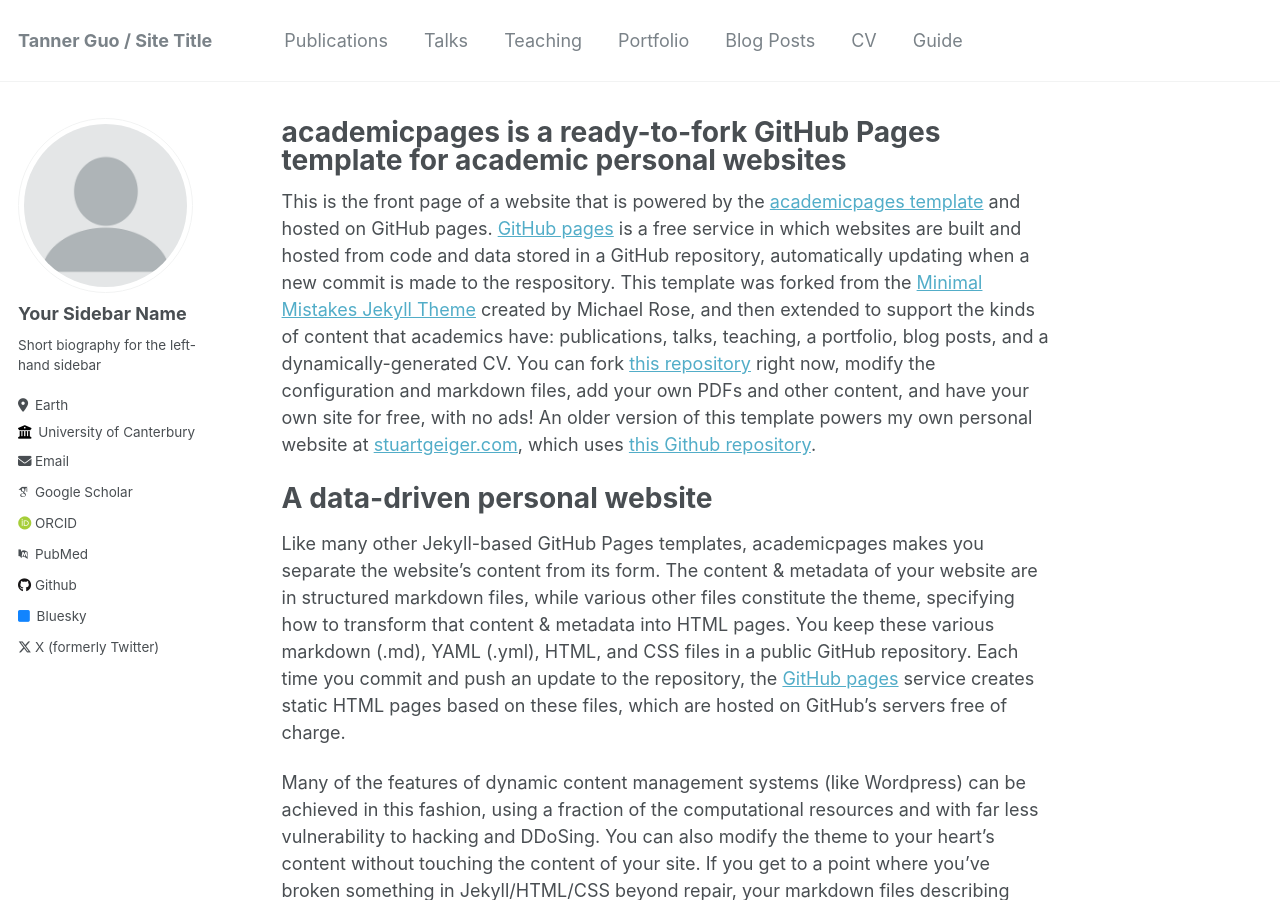
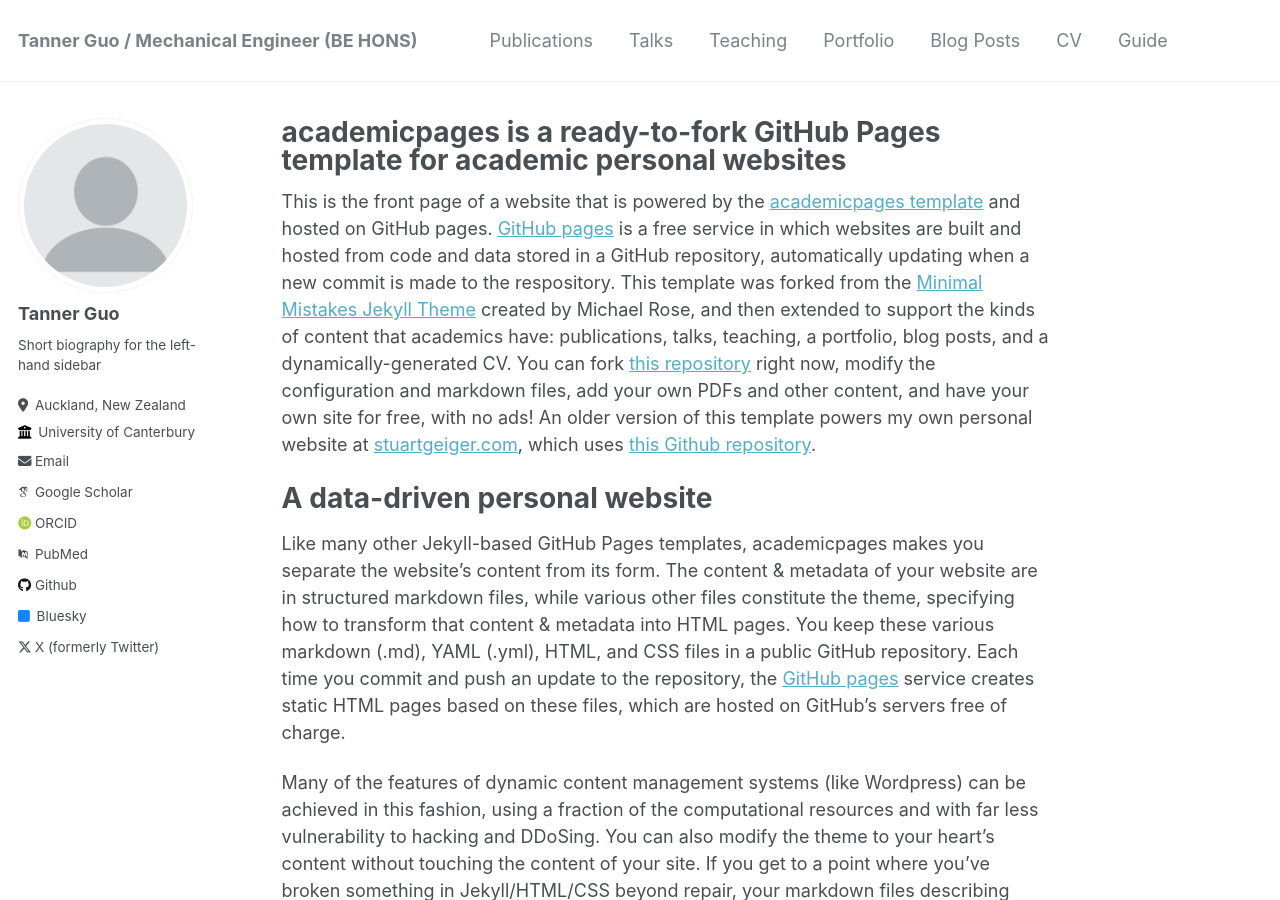
Before and after one commit to Tannerguo/tannerguo.github.io, a Jekyll site: the page built from _pages/about.md, in a window 1280 px wide and 900 px high. Built offline with Jekyll 4.4.1, drawn with Linux system fonts in a browser that asks for light colours; some web fonts are replaced.

Commit message:
Add files via upload

```diff
--- a/_config.yml
+++ b/_config.yml
@@ -7,9 +7,8 @@
 # server process.
 
 # Basic Site Settings
-remote_theme: jekyll-theme-Academic-Pages
 locale                   : "en-US"
-title                    : "Tanner Guo / Site Title"
+title                    : "Tanner Guo / Mechanical Engineer (BE HONS)"
 title_separator          : "-"
 name                     : &name "Tanner Guo"
 description              : &description "Mechanical Engineer"
@@ -23,10 +22,10 @@
 author:
   # Biographic information
   avatar           : "profile.png"
-  name             : "Your Sidebar Name"
+  name             : "Tanner Guo"
   pronouns         : # example: "she/her"
   bio              : "Short biography for the left-hand sidebar"
-  location         : "Earth"
+  location         : "Auckland, New Zealand"
   employer         : "University of Canterbury"
   uri              : # URL
   email            : "tanner@tannerguo.com"
@@ -281,7 +280,6 @@
 permalink: /:categories/:title/
 # paginate: 5 # amount of posts to show
 # paginate_path: /page:num/
-timezone: Pacific/Auckland  #http://en.wikipedia.org/wiki/List_of_tz_database_time_zones
 
 
 # Plugins
```
